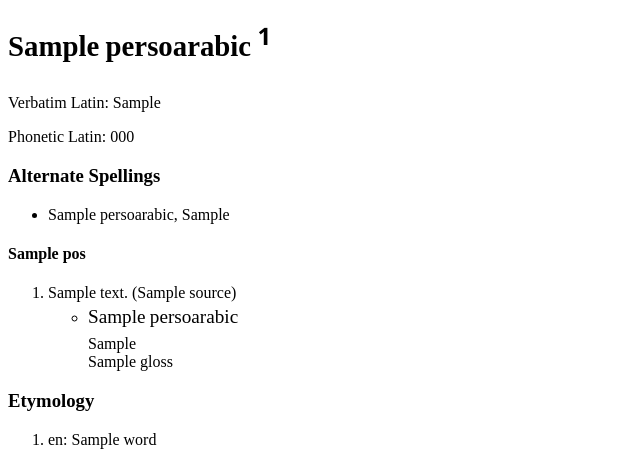
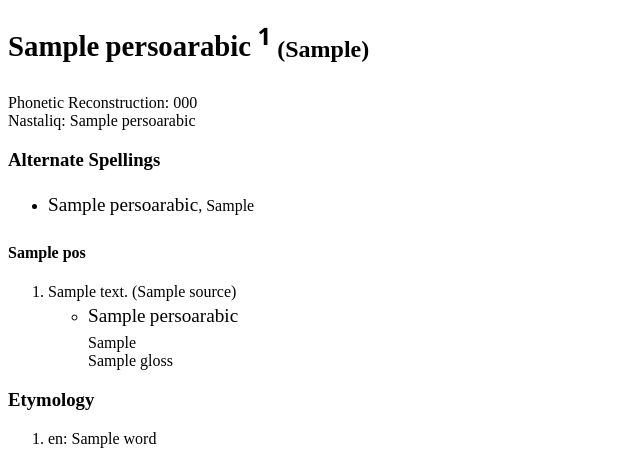
Before and after one commit to vqmalic/chaghatayproject, a Django app: template dictionary/templates/dictionary/entry_detail.html in a window 1280 px wide. Shown: the part 170-633 px from the top of the page, without its empty margins (0-640 px from the left). Run offline with Django 5.2, Linux system fonts and the light colour scheme; the template is opened without the code that fills it: most values are stand-ins (such as "Sample title", 1, 10 or a date in 2020); some web fonts are replaced.

Commit message:
nastaliq on entry detail

```diff
--- a/dictionary/templates/dictionary/entry_detail.html
+++ b/dictionary/templates/dictionary/entry_detail.html
@@ -6,19 +6,22 @@
 <article class="entry-detail">
     <h2>
         <span class="persoarabic" dir="rtl">{{ entry.persoarabic }} {% if entry.homograph_index %}<sup>{{ entry.homograph_index }}</sup>{% endif %}</span>
+        <span class="latinstrict">({{ entry.latin_strict }})</span>
     </h2>
 
-    <p class="strict">Verbatim Latin: {{ entry.latin_strict }}</p>
     {% if entry.latin_phonetic %}
-    <p class="phonetic">Phonetic Latin: {{ entry.latin_phonetic }}</p>
+    <div class="phonetic">Phonetic Reconstruction: {{ entry.latin_phonetic }}</div>
     {% endif %}
+    <div>
+        <span>Nastaliq: </span><span class="nastaliq">{{ entry.persoarabic }}</span>
+    </div>
 
     {% if entry.alternatespelling_set.all %}
     <section class="alternatespellings">
         <h3>Alternate Spellings</h3>
         <ul>
             {% for spelling in entry.alternatespelling_set.all %}
-            <li>{{ spelling.persoarabic }}, {{ spelling.latin_strict }}</li>
+            <li><span class="persoarabic" dir="rtl">{{ spelling.persoarabic }}</span>, <span>{{ spelling.latin_strict }}</span></li>
             {% endfor %}
         </ul>
     </section>
```
